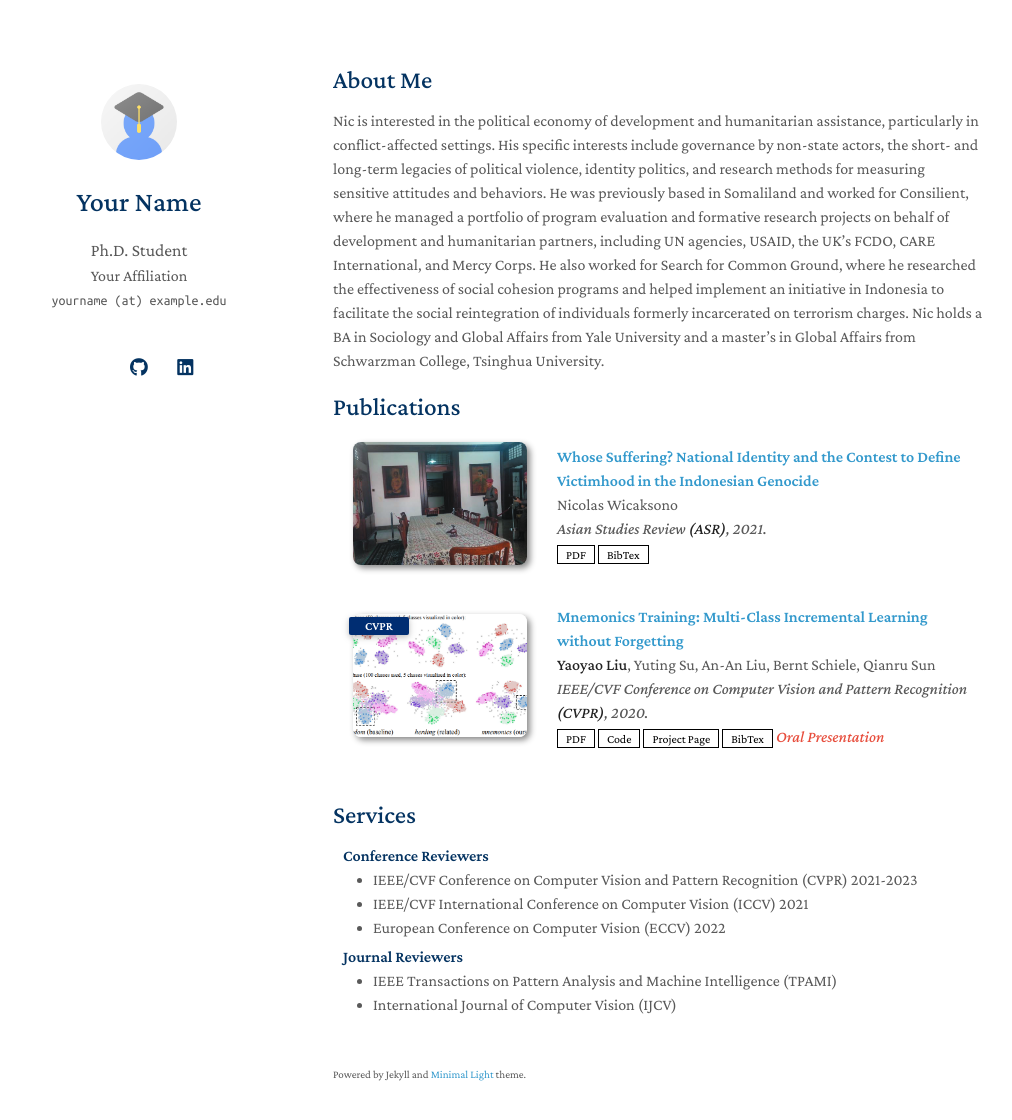
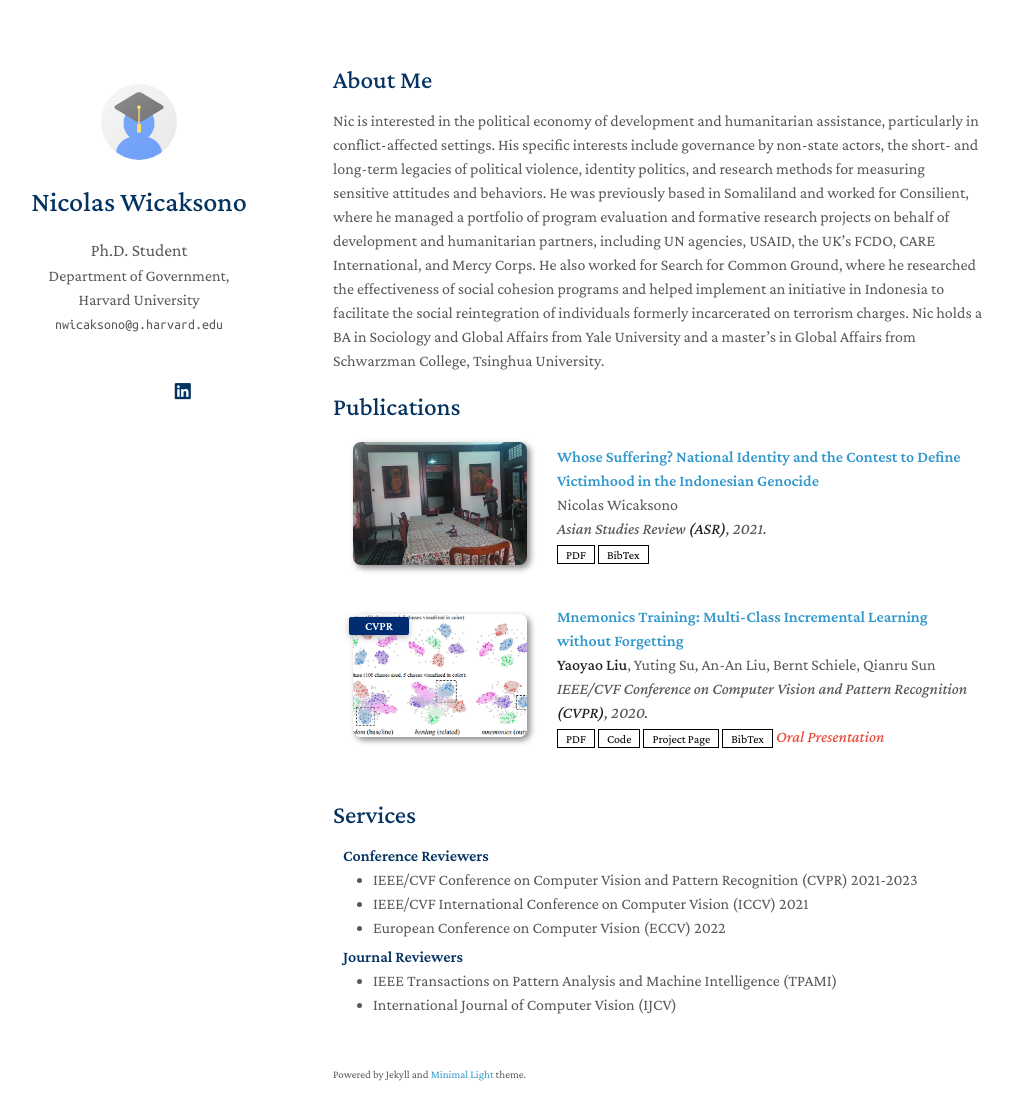
Before and after one commit to nicowicaksono/nicgwicaksono, a Jekyll site: the page built from index.md, in a window 1280 px wide and 1155 px high. Shown: the top 1120 px of the window, without its empty margins (137-1149 px from the left). Built offline with Jekyll 4.4.1, drawn with Linux system fonts in a browser that asks for light colours; a style sheet for code colours, icons or effects is not loaded; our own code applies the rules of GitHub Pages for plain Markdown files.

Commit message:
Update _config.yml

```diff
--- a/_config.yml
+++ b/_config.yml
@@ -1,8 +1,8 @@
 # Basic Information
-title: Your Name
+title: Nicolas Wicaksono
 position: Ph.D. Student
-affiliation: Your Affiliation
-email: yourname (at) example.edu
+affiliation: Department of Government, Harvard University
+email: nwicaksono@g.harvard.edu
 
 # Search Engine Optimization (SEO)
 # The following information is used to improve the website traffic from search engines, e.g., Google.
@@ -12,11 +12,9 @@
 
 # Links
 # If you don't need one of them, you may delete the corresponding line.
-google_scholar: https://scholar.google.com/
+google_scholar: https://scholar.google.com/citations?user=qnW7eBsAAAAJ&hl=en&inst=7575085548378563675&oi=ao
 cv_link: assets/files/curriculum_vitae.pdf
-github_link: https://github.com/
-linkedin: https://www.linkedin.com/
-twitter: https://twitter.com/
+linkedin: https://www.linkedin.com/nicolas-wicaksono
 
 # Images (e.g., your profile picture and your website's favicon)
 # "favicon" and "favicon_dark" are used for the light and dark modes, respectively.
```
